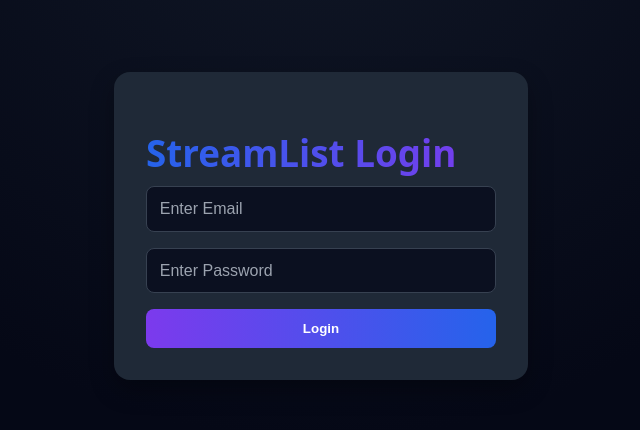
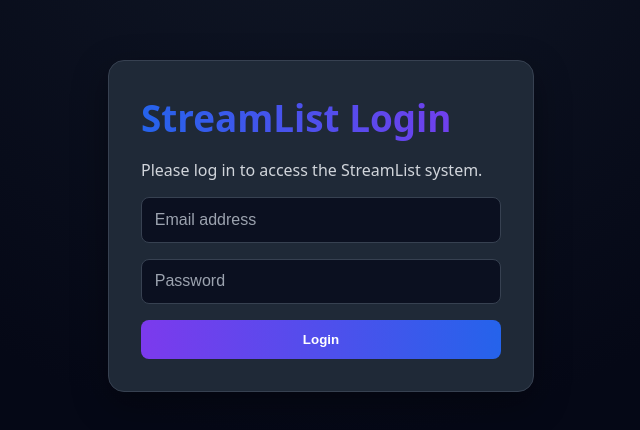
Before and after one commit to HelzerT1/StreamList, a React (Create React App) app: page / in a window 1280 px wide. Shown: the part 174-604 px from the top of the page, without its empty margins (319-959 px from the left). Built offline with nearby package versions, Linux system fonts and the light colour scheme.

Commit message:
Added login system and final project updates

```diff
--- a/src/App.css
+++ b/src/App.css
@@ -330,3 +330,35 @@ button:hover {
   margin-top: 1rem;
   width: 100%;
 }
+.login-container {
+  display: flex;
+  justify-content: center;
+  align-items: center;
+  min-height: 100vh;
+  background: radial-gradient(circle at top, #111827 0%, #050816 60%);
+}
+
+.login-card {
+  background: var(--card-light);
+  border: 1px solid var(--border);
+  border-radius: 16px;
+  padding: 2rem;
+  width: 360px;
+  box-shadow: 0 12px 35px rgba(0, 0, 0, 0.35);
+}
+
+.login-card h1 {
+  margin-top: 0;
+}
+
+.login-card form {
+  display: flex;
+  flex-direction: column;
+  gap: 1rem;
+}
+
+.logout-btn {
+  margin-left: 1rem;
+  padding: 0.5rem 0.8rem;
+  background: #ef4444;
+}
--- a/src/App.js
+++ b/src/App.js
@@ -1,13 +1,7 @@
 import React, { useEffect, useState } from "react";
-import {
-  BrowserRouter,
-  Routes,
-  Route,
-  Navigate,
-} from "react-router-dom";
+import { BrowserRouter, Routes, Route, Navigate } from "react-router-dom";
 
 import Layout from "./components/Layout";
-
 import StreamList from "./pages/StreamList";
 import Movies from "./pages/Movies";
 import Cart from "./pages/Cart";
@@ -25,17 +19,13 @@ function App() {
 
   const [cartItems, setCartItems] = useState(() => {
     const savedCart = localStorage.getItem("cartItems");
-
     return savedCart ? JSON.parse(savedCart) : [];
   });
 
   const [warning, setWarning] = useState("");
 
   useEffect(() => {
-    localStorage.setItem(
-      "cartItems",
-      JSON.stringify(cartItems)
-    );
+    localStorage.setItem("cartItems", JSON.stringify(cartItems));
   }, [cartItems]);
 
   const cartCount = cartItems.reduce(
@@ -45,15 +35,10 @@ function App() {
 
   const addToCart = (product) => {
     const isSubscription = product.id <= 4;
-
-    const itemInCart = cartItems.find(
-      (item) => item.id === product.id
-    );
+    const itemInCart = cartItems.find((item) => item.id === product.id);
 
     if (isSubscription && itemInCart) {
-      setWarning(
-        "You can only add one of each subscription."
-      );
+      setWarning("You can only add one of each subscription.");
       return;
     }
 
@@ -62,26 +47,18 @@ function App() {
     if (itemInCart) {
       const updatedCart = cartItems.map((item) =>
         item.id === product.id
-          ? {
-              ...item,
-              quantity: item.quantity + 1,
-            }
+          ? { ...item, quantity: item.quantity + 1 }
           : item
       );
 
       setCartItems(updatedCart);
     } else {
-      setCartItems([
-        ...cartItems,
-        { ...product, quantity: 1 },
-      ]);
+      setCartItems([...cartItems, { ...product, quantity: 1 }]);
     }
   };
 
   const removeFromCart = (id) => {
-    setCartItems(
-      cartItems.filter((item) => item.id !== id)
-    );
+    setCartItems(cartItems.filter((item) => item.id !== id));
   };
 
   const updateQuantity = (id, action) => {
@@ -89,17 +66,11 @@ function App() {
       .map((item) => {
         if (item.id === id) {
           if (action === "increase") {
-            return {
-              ...item,
-              quantity: item.quantity + 1,
-            };
+            return { ...item, quantity: item.quantity + 1 };
           }
 
           if (action === "decrease") {
-            return {
-              ...item,
-              quantity: item.quantity - 1,
-            };
+            return { ...item, quantity: item.quantity - 1 };
           }
         }
 
@@ -110,25 +81,26 @@ function App() {
     setCartItems(updatedCart);
   };
 
+  const handleLogout = () => {
+    localStorage.removeItem("isLoggedIn");
+    setIsLoggedIn(false);
+  };
+
   if (!isLoggedIn) {
     return <Login setIsLoggedIn={setIsLoggedIn} />;
   }
 
   return (
     <BrowserRouter>
-      <Layout cartCount={cartCount}>
+      <Layout cartCount={cartCount} handleLogout={handleLogout}>
         <Routes>
           <Route path="/" element={<StreamList />} />
-
           <Route path="/movies" element={<Movies />} />
 
           <Route
             path="/subscriptions"
             element={
-              <Subscriptions
-                addToCart={addToCart}
-                warning={warning}
-              />
+              <Subscriptions addToCart={addToCart} warning={warning} />
             }
           />
 
@@ -143,13 +115,8 @@ function App() {
             }
           />
 
-          <Route
-            path="/credit-card"
-            element={<CreditCard />}
-          />
-
+          <Route path="/credit-card" element={<CreditCard />} />
           <Route path="/about" element={<About />} />
-
           <Route path="*" element={<Navigate to="/" />} />
         </Routes>
       </Layout>
--- a/src/components/Layout.js
+++ b/src/components/Layout.js
@@ -1,10 +1,10 @@
 import React from "react";
 import Navbar from "./Navbar";
 
-function Layout({ children, cartCount }) {
+function Layout({ children, cartCount, handleLogout }) {
   return (
     <>
-      <Navbar cartCount={cartCount} />
+      <Navbar cartCount={cartCount} handleLogout={handleLogout} />
       <main className="container">{children}</main>
     </>
   );
--- a/src/components/Navbar.js
+++ b/src/components/Navbar.js
@@ -1,7 +1,7 @@
 import React from "react";
 import { NavLink } from "react-router-dom";
 
-function Navbar({ cartCount }) {
+function Navbar({ cartCount, handleLogout }) {
   return (
     <nav className="navbar">
       <h2 className="logo">StreamList</h2>
@@ -10,10 +10,15 @@ function Navbar({ cartCount }) {
         <NavLink to="/" end>
           Home
         </NavLink>
+
         <NavLink to="/movies">Movies</NavLink>
         <NavLink to="/subscriptions">Subscriptions</NavLink>
         <NavLink to="/cart">Cart ({cartCount})</NavLink>
         <NavLink to="/about">About</NavLink>
+
+        <button className="logout-btn" onClick={handleLogout}>
+          Logout
+        </button>
       </div>
     </nav>
   );
--- a/src/pages/Login.js
+++ b/src/pages/Login.js
@@ -7,7 +7,7 @@ function Login({ setIsLoggedIn }) {
   const handleLogin = (e) => {
     e.preventDefault();
 
-    if (email && password) {
+    if (email.trim() && password.trim()) {
       localStorage.setItem("isLoggedIn", "true");
       setIsLoggedIn(true);
     }
@@ -17,11 +17,12 @@ function Login({ setIsLoggedIn }) {
     <div className="login-container">
       <div className="login-card">
         <h1>StreamList Login</h1>
+        <p>Please log in to access the StreamList system.</p>
 
         <form onSubmit={handleLogin}>
           <input
             type="email"
-            placeholder="Enter Email"
+            placeholder="Email address"
             value={email}
             onChange={(e) => setEmail(e.target.value)}
             required
@@ -29,7 +30,7 @@ function Login({ setIsLoggedIn }) {
 
           <input
             type="password"
-            placeholder="Enter Password"
+            placeholder="Password"
             value={password}
             onChange={(e) => setPassword(e.target.value)}
             required
```
